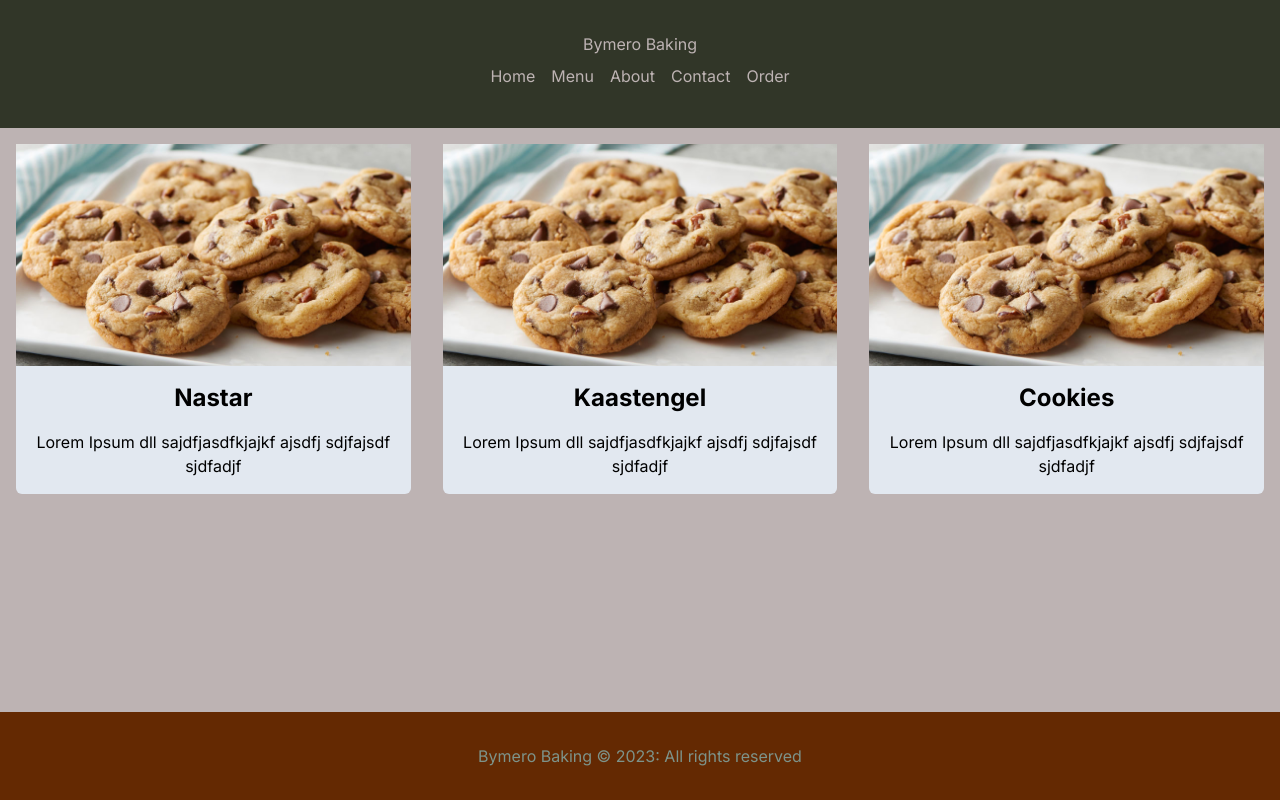
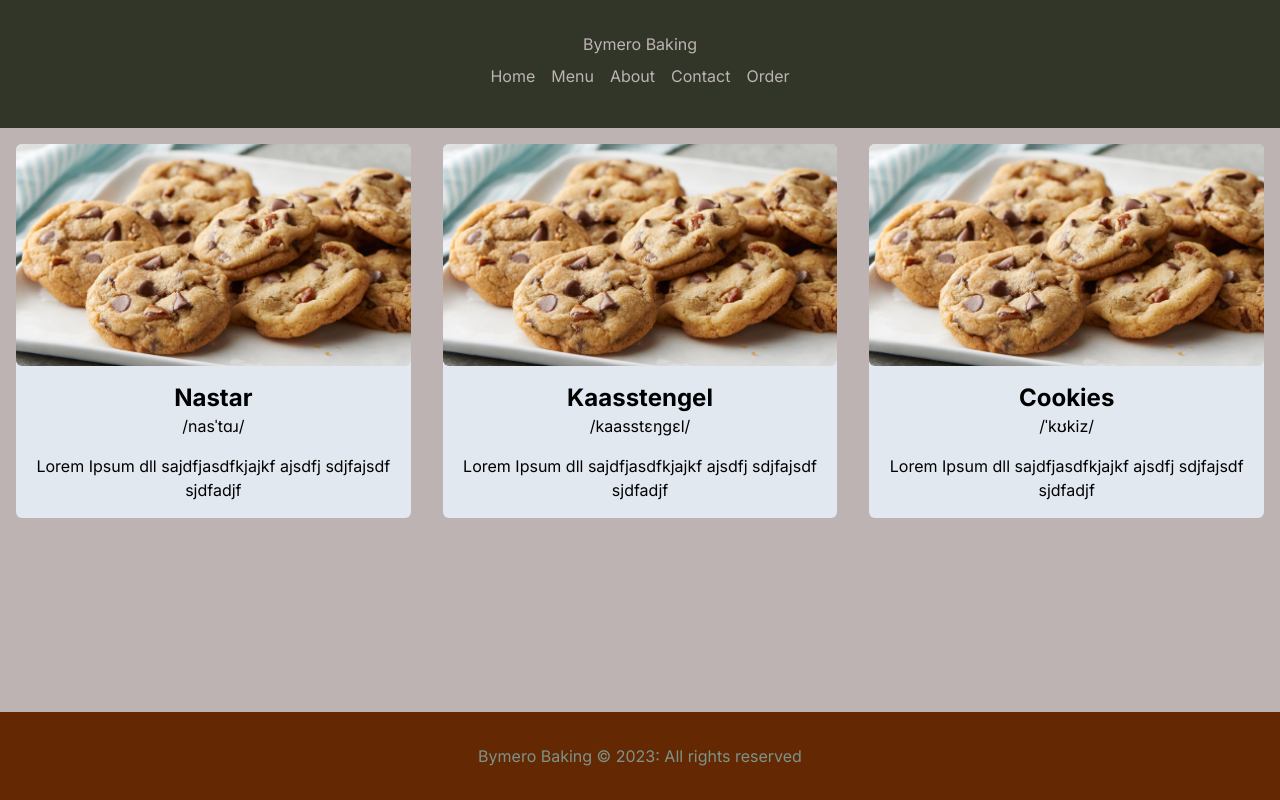
Before and after one commit to kennethkvs/bymero-baking, a Next.js app: page / in a window 1280 px wide. Built offline with nearby package versions, Linux system fonts and the light colour scheme.

Commit message:
Fix Menu

```diff
--- a/src/components/Menu.jsx
+++ b/src/components/Menu.jsx
@@ -5,18 +5,21 @@ export default function Menu() {
     {
       id: 0,
       name: "Nastar",
+      spelling: "/nasˈtɑɹ/",
       desc: "Lorem Ipsum dll sajdfjasdfkjajkf ajsdfj sdjfajsdf sjdfadjf",
       img: "/images/cookies.jpg",
     },
     {
       id: 1,
-      name: "Kaastengel",
+      name: "Kaasstengel",
+      spelling: "/kaasstɛŋɡɛl/",
       desc: "Lorem Ipsum dll sajdfjasdfkjajkf ajsdfj sdjfajsdf sjdfadjf",
       img: "/images/cookies.jpg",
     },
     {
       id: 2,
       name: "Cookies",
+      spelling: "/ˈkʊkiz/",
       desc: "Lorem Ipsum dll sajdfjasdfkjajkf ajsdfj sdjfajsdf sjdfadjf",
       img: "/images/cookies.jpg",
     },
@@ -27,8 +30,9 @@ export default function Menu() {
       key={item.id}
       className="m-4 flex grow flex-col flex-wrap items-center justify-center rounded-md bg-slate-200"
     >
-      <img src={item.img} className="" />
+      <img src={item.img} className="rounded-md" />
       <div className="mt-4 text-2xl font-bold">{item.name}</div>
+      <div className="mt-0 text-center">{item.spelling}</div>
       <div className="m-4 text-center">{item.desc}</div>
     </div>
   ));
```
